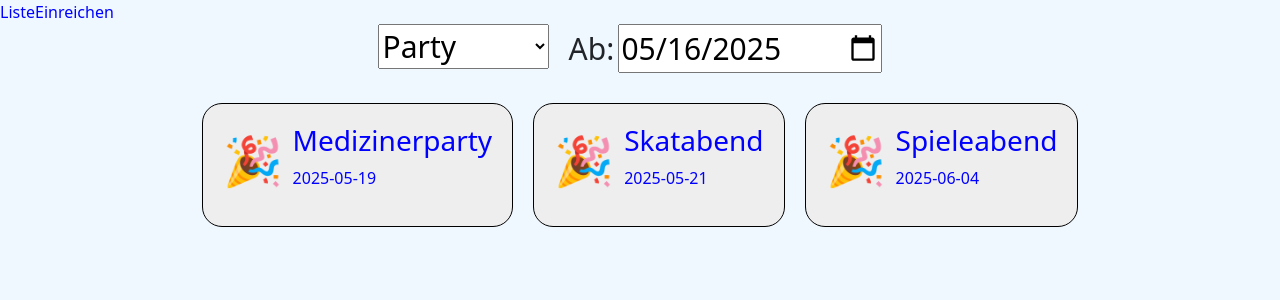
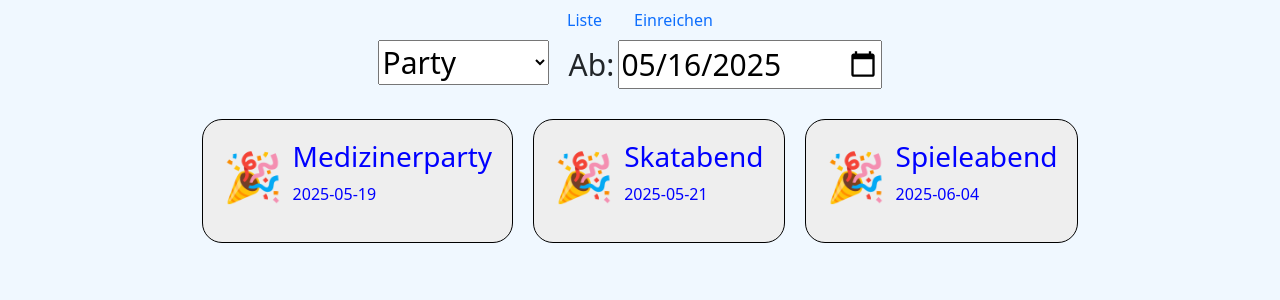
Before and after one commit to Odin2325/TQ6WebsiteTeam1, a Flask app: page / in a window 1280 px wide. Shown: the top 300 px of the page. Run offline with Flask 3, Linux system fonts and the light colour scheme; data comes from the database, SQL or seed files in the repository.

Commit message:
navigation layout

```diff
--- a/templates/base.html
+++ b/templates/base.html
@@ -10,12 +10,16 @@
     body {
         background-color: aliceblue;
     }
+    nav {
+        display: flex;
+        justify-content: center;
+    }
 </style>
 <body>
     <nav>
         <ul class="nav">
-            <li class="nav-item"><a href="/">Liste</a></li>
-            <li><a href="/einreichen">Einreichen</a></li>
+            <li class="nav-item"><a class="nav-link" href="/">Liste</a></li>
+            <li><a class="nav-link" href="/einreichen">Einreichen</a></li>
         </ul>
     </nav>
     {% block content %}
```
